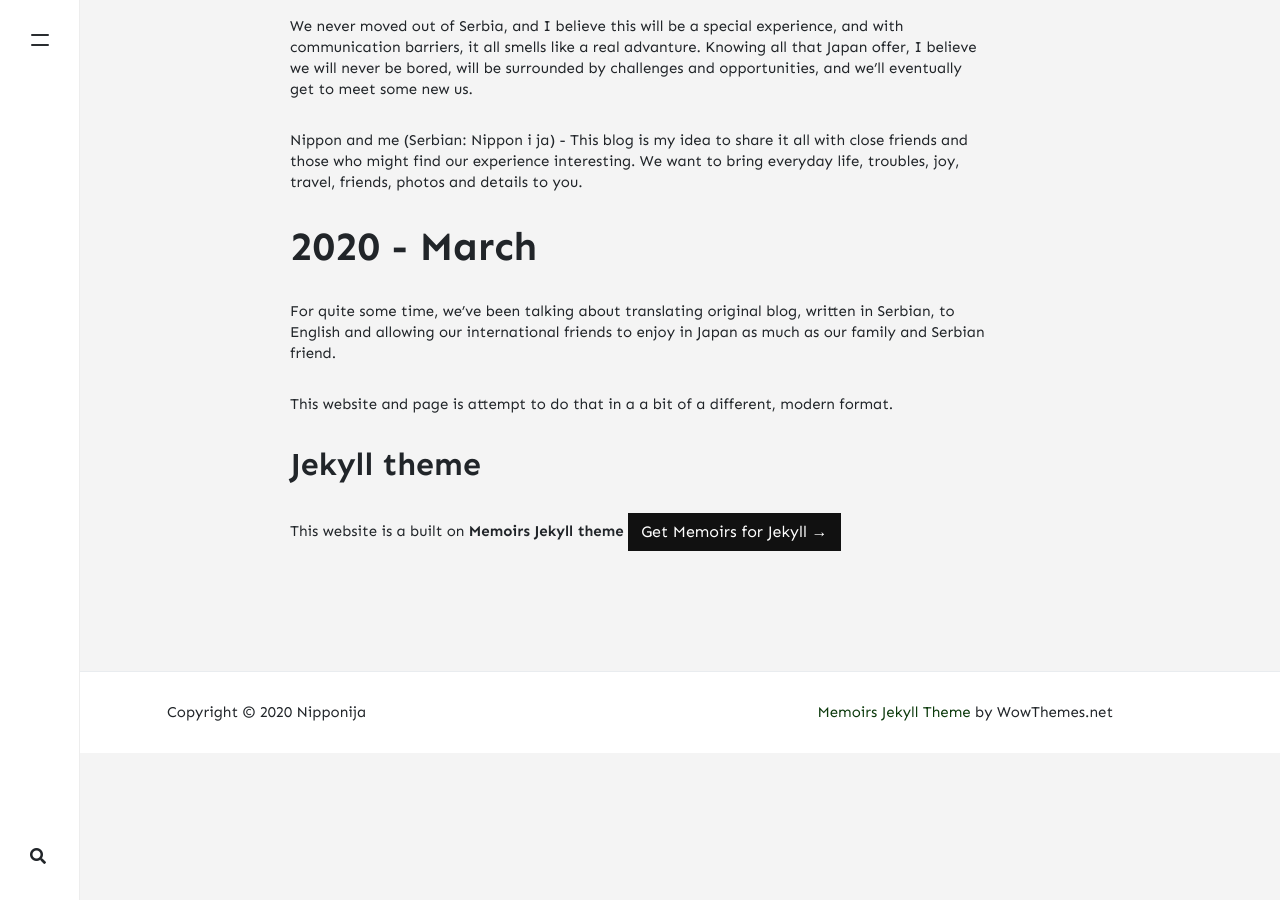
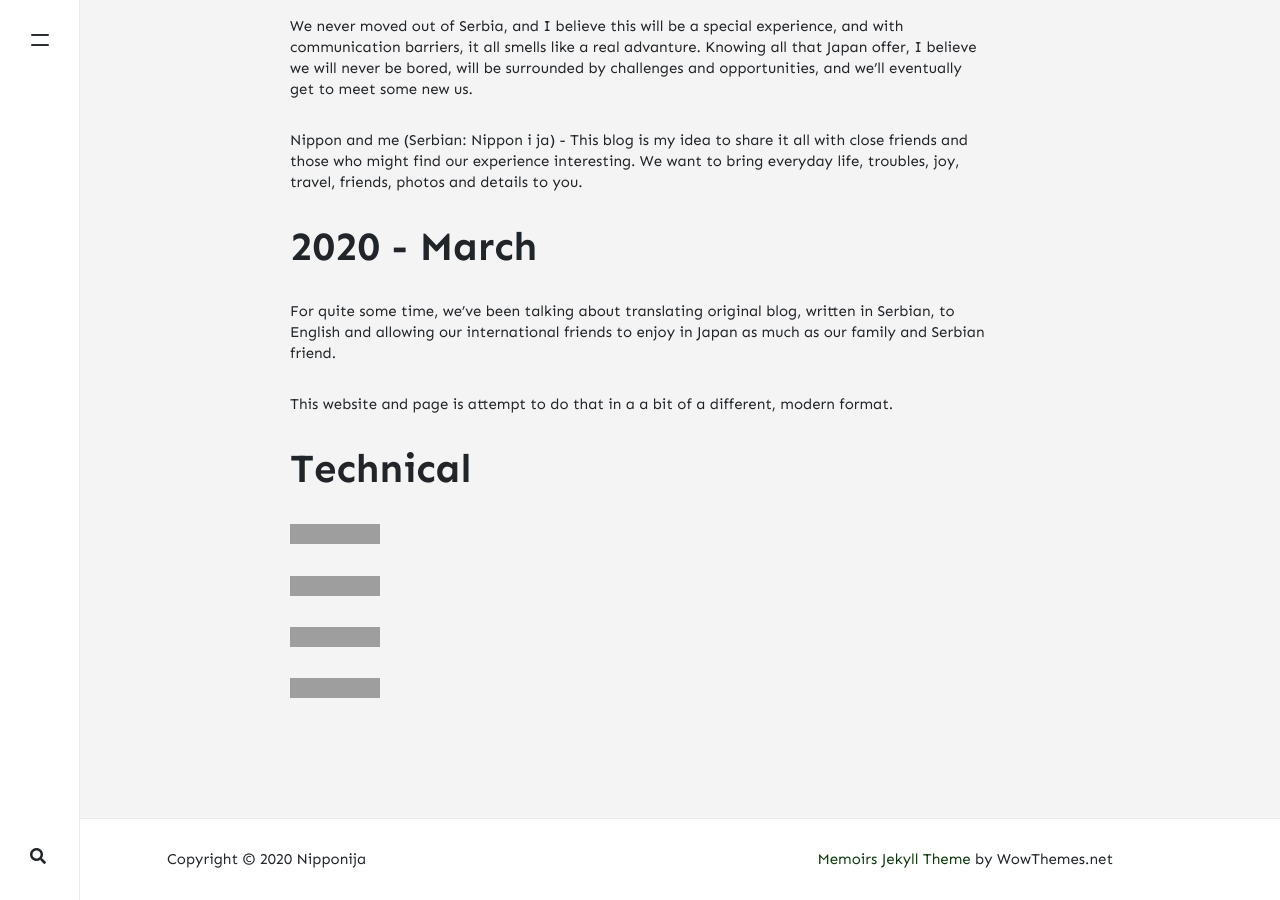
Before and after one commit to nipponija/nipponija.github.io, a Jekyll site: the page built from _pages/about.md, in a window 1280 px wide and 900 px high, scrolled down 1142 px. Built offline with Jekyll 4.4.1, drawn with Linux system fonts in a browser that asks for light colours; nearby versions of some CDN libraries; comment, search, counter and statistics services are not loaded; before the commit the page ends 1895 px from its top, so only the background shows below that; grey boxes are pictures that could not be loaded.

Commit message:
Badges in about

```diff
--- a/_pages/about.md
+++ b/_pages/about.md
@@ -25,6 +25,12 @@ For quite some time, we've been talking about translating original blog, written
 
 This website and page is attempt to do that in a a bit of a different, modern format.
 
-## Jekyll theme
+# Technical
 
-This website is a built on **Memoirs Jekyll theme** <a target="_blank" href="https://bootstrapstarter.com/bootstrap-templates/jekyll-theme-memoirs/" class="btn btn-dark"> Get Memoirs for Jekyll &rarr;</a>
+[![Powered by Jekyll](https://img.shields.io/badge/Powered%20by-Jekyll-blue?style=for-the-badge)](https://jekyllrb.com/)
+
+[![Repository on GitHub](https://img.shields.io/badge/Repository%20on-GitHub-blue?style=for-the-badge)](https://github.com/nipponija/nipponija.com)
+
+[![Deployed by Netlify](https://img.shields.io/badge/Depoyed%20by-Netlify-blue?style=for-the-badge)](https://www.netlify.com/)
+
+[![Template by Bootstrap Starter](https://img.shields.io/badge/Template%20by-Bootstrap%20Starter-blue?style=for-the-badge)](https://bootstrapstarter.com/bootstrap-templates/jekyll-theme-memoirs/)
```
